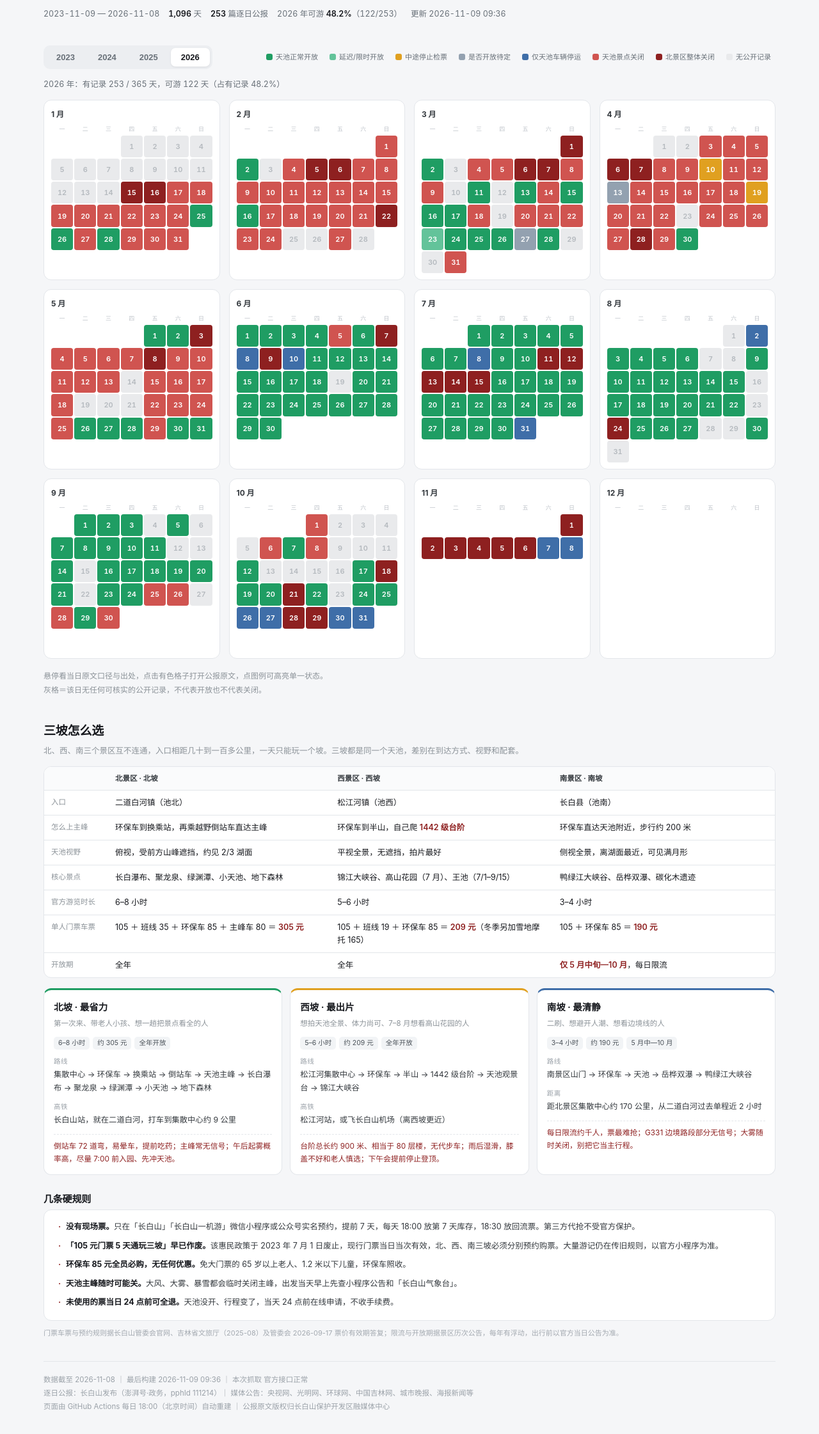
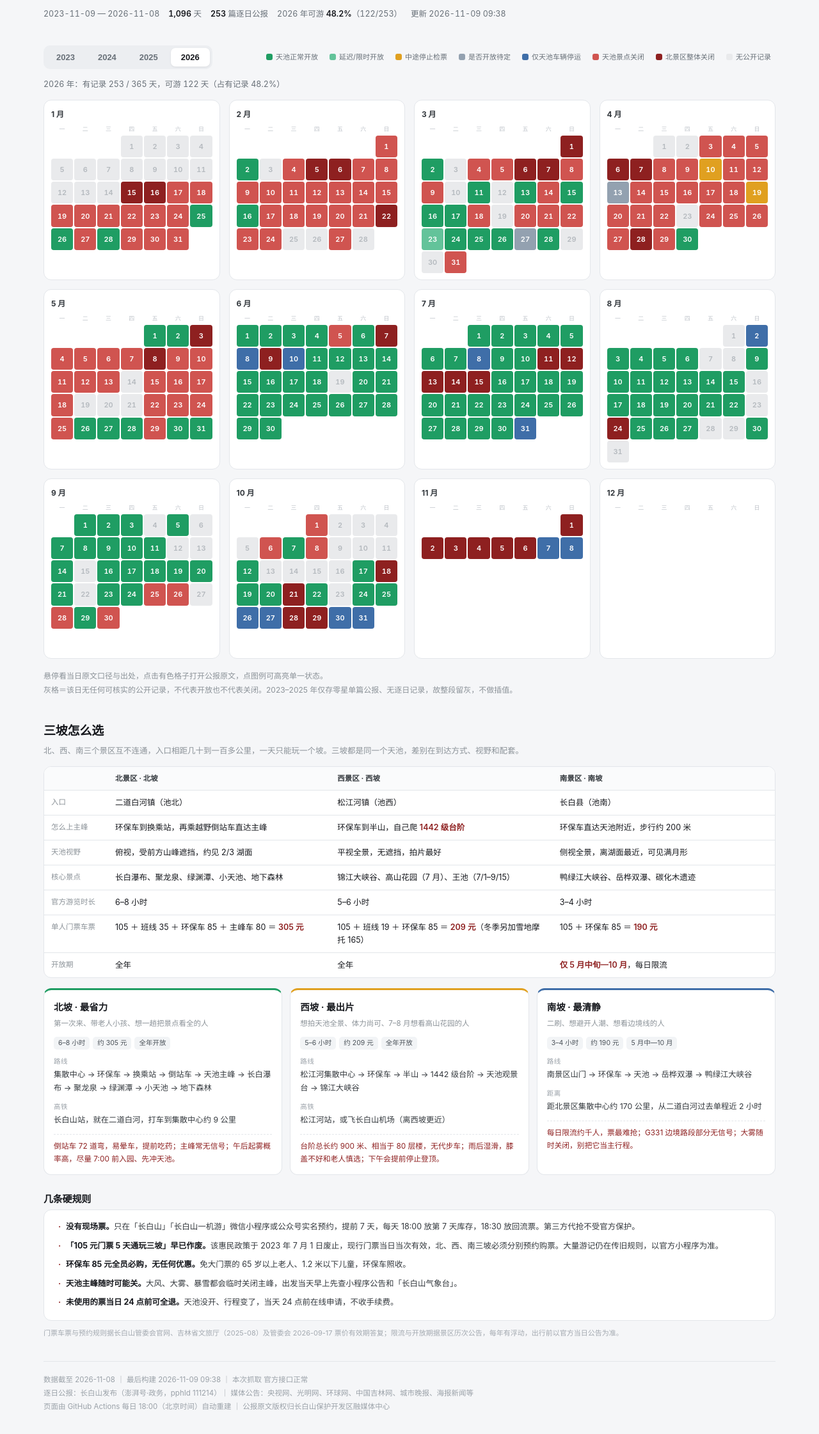
Before and after one commit to Kenneth-G6/tianchi-calendar, a plain HTML site: page index.html in a window 1280 px wide. Shown: the part 92-2334 px from the top of the page at 64% size. Drawn offline with Linux system fonts and the light colour scheme.

Commit message:
docs: 说明 2023-2025 整段留灰的原因 [skip ci]

```diff
--- a/data/last-run.json
+++ b/data/last-run.json
@@ -1,5 +1,5 @@
 {
- "updated_at_cst": "2026-11-09 09:36:31",
+ "updated_at_cst": "2026-11-09 09:38:56",
  "latest_data_date": "2026-11-08",
  "mode": "incremental",
  "list_api_ok": true,
--- a/index.html
+++ b/index.html
@@ -144,7 +144,7 @@ footer{margin-top:34px;padding-top:18px;border-top:1px solid var(--line);font-si
     <span><b>1,096</b> 天</span>
     <span><b>253</b> 篇逐日公报</span>
     <span>2026 年可游 <b>48.2%</b>（122/253）</span>
-    <span>更新 2026-11-09 09:36</span>
+    <span>更新 2026-11-09 09:38</span>
   </div>
 </header>
 
@@ -154,7 +154,7 @@ footer{margin-top:34px;padding-top:18px;border-top:1px solid var(--line);font-si
 </div>
 <div class="year-meta" id="ymeta"></div>
 <div class="months" id="months"></div>
-<p class="hint">悬停看当日原文口径与出处，点击有色格子打开公报原文，点图例可高亮单一状态。<br>灰格＝该日无任何可核实的公开记录，不代表开放也不代表关闭。</p>
+<p class="hint">悬停看当日原文口径与出处，点击有色格子打开公报原文，点图例可高亮单一状态。<br>灰格＝该日无任何可核实的公开记录，不代表开放也不代表关闭。2023–2025 年仅存零星单篇公报、无逐日记录，故整段留灰，不做插值。</p>
 
 <h2 class="sec">三坡怎么选</h2>
 <p class="sec-sub">北、西、南三个景区互不连通，入口相距几十到一百多公里，一天只能玩一个坡。三坡都是同一个天池，差别在到达方式、视野和配套。</p>
@@ -224,7 +224,7 @@ footer{margin-top:34px;padding-top:18px;border-top:1px solid var(--line);font-si
 <p class="src">门票车票与预约规则据长白山管委会官网、吉林省文旅厅（2025-08）及管委会 2026-09-17 票价有效期答复；限流与开放期据景区历次公告，每年有浮动，出行前以官方当日公告为准。</p>
 
 <footer>
-  数据截至 2026-11-08 ｜ 最后构建 2026-11-09 09:36 ｜ 本次抓取 官方接口正常<br>
+  数据截至 2026-11-08 ｜ 最后构建 2026-11-09 09:38 ｜ 本次抓取 官方接口正常<br>
   逐日公报：长白山发布（澎湃号·政务，pphId 111214）｜ 媒体公告：央视网、光明网、环球网、中国吉林网、城市晚报、海报新闻等<br>
   页面由 GitHub Actions 每日 18:00（北京时间）自动重建 ｜ 公报原文版权归长白山保护开发区融媒体中心
 </footer>
```
Also changed, not shown: scripts/template.html (+1 -1 lines).
